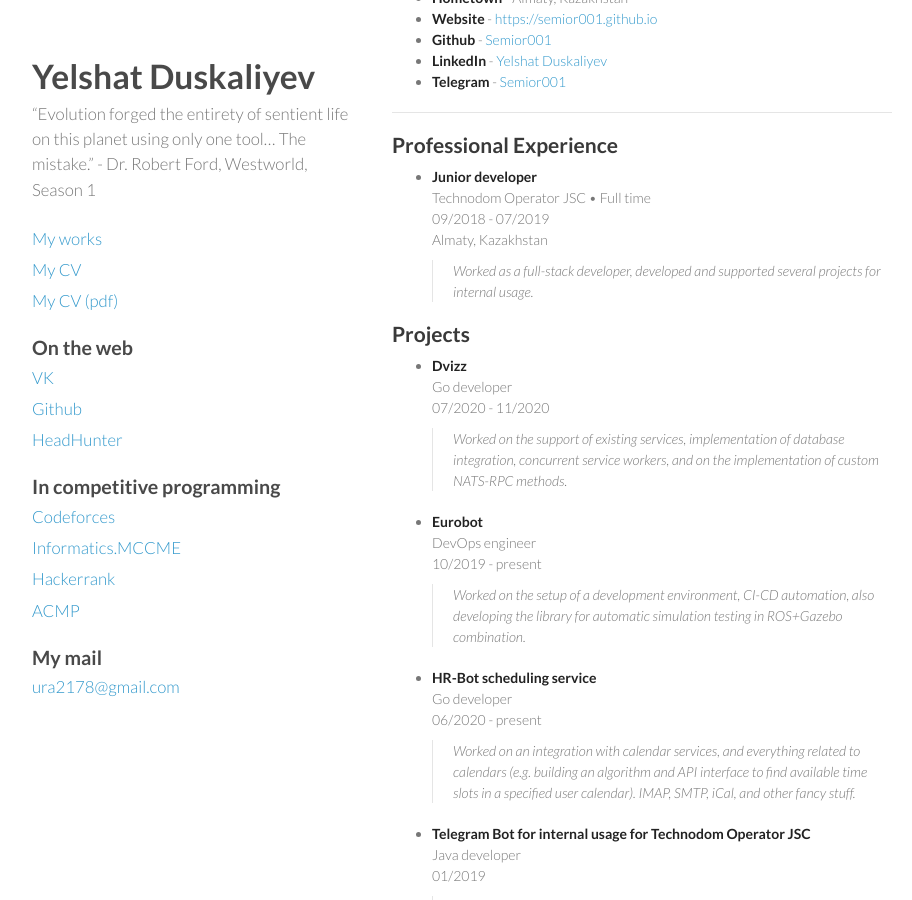
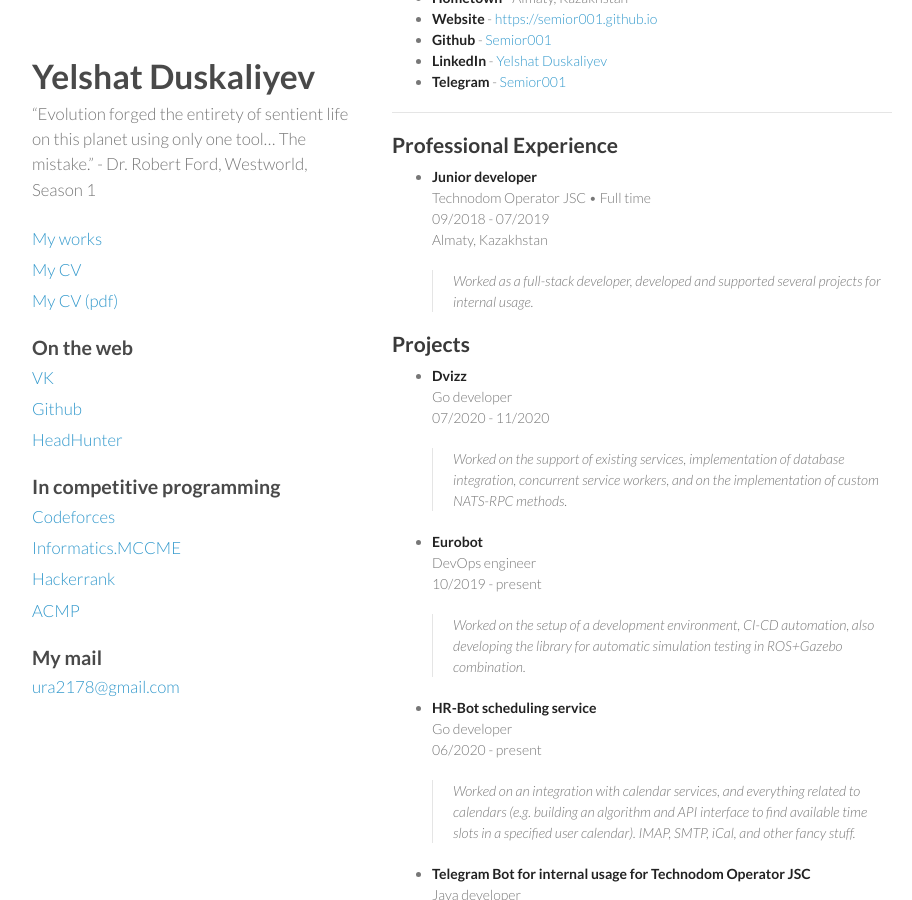
Before and after one commit to Semior001/semior001.github.io, a Jekyll site: the page built from cv.md, in a window 1280 px wide and 900 px high, scrolled down 509 px. Shown: the whole window, without its empty margins (178-1090 px from the left). Built offline with Jekyll 4.4.1, drawn with Linux system fonts in a browser that asks for light colours; our own code applies the rules of GitHub Pages for plain Markdown files; a script that is not in the unit is left out.

```diff
--- a/cv.md
+++ b/cv.md
@@ -21,39 +21,46 @@
 - **Junior developer** <br>
     Technodom Operator JSC • Full time <br>
     09/2018 - 07/2019 <br>
-    Almaty, Kazakhstan <br>
+    Almaty, Kazakhstan
+
     > Worked as a full-stack developer, developed and supported several projects for internal usage.
 
 ## Projects
 - **Dvizz** <br>
     Go developer <br>
-    07/2020 - 11/2020 <br>
+    07/2020 - 11/2020
+
     > Worked on the support of existing services, implementation of database integration, concurrent service workers, and on the implementation of custom NATS-RPC methods.
 
 - **Eurobot** <br>
     DevOps engineer <br>
-    10/2019 - present <br>
+    10/2019 - present
+
     > Worked on the setup of a development environment, CI-CD automation, also developing the library for automatic simulation testing in ROS+Gazebo combination.
 
 - **HR-Bot scheduling service** <br>
     Go developer <br>
-    06/2020 - present <br>
+    06/2020 - present
+
     > Worked on an integration with calendar services, and everything related to calendars (e.g. building an algorithm and API interface to find available
     time slots in a specified user calendar). IMAP, SMTP, iCal, and other fancy stuff.
 
 - **Telegram Bot for internal usage for Technodom Operator JSC** <br>
     Java developer <br>
-    01/2019 <br>
+    01/2019
+
     > Java-written telegram bot that processed some internal data from 1C database (through the SOAP protocol) to employees.
 
 - **Android application + python service for validating the Kaspi Bank orders for Technodom Operator JSC** <br>
     Android + python developer <br>
-    12/2018 <br>
+    12/2018
+
     > Android application for couriers to validate the order from the KaspiBank online store and the flask microservice to process the validation requests from the mobile app.
 
 - **Feedback Collector Android application + Website for analytics for Technodom Operator JSC** <br>
     Android developer, Backend Web-developer <br>
-    07/2018 - 08/2018 <br>
+    07/2018 - 08/2018
+
     > The android application to collect the feedback from the customers, and the laravel-based website to process the aggregated data,
     visualize the fancy graphs and control all negative feedbacks to be processed.
 
```
Also changed, not shown: gencv/tmpl.html (+7 -1 lines), 2 other files.
